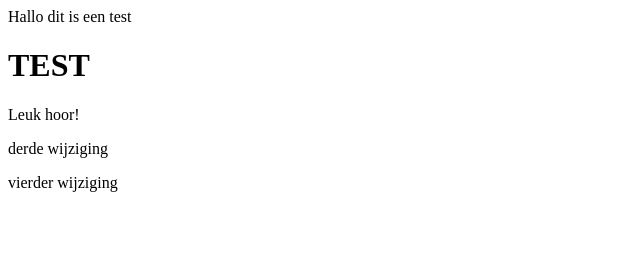
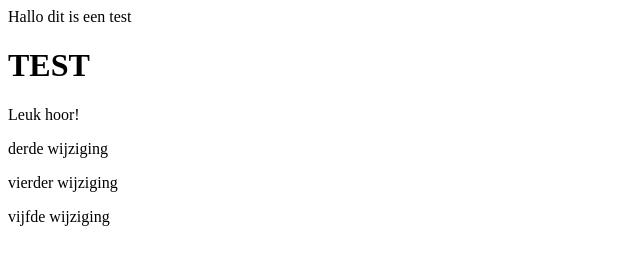
Before and after one commit to rjpdeen/git-test, a website: page index.html in a window 1280 px wide. Shown: the whole page, without its empty margins (0-640 px from the left). Drawn offline with Linux system fonts and the light colour scheme.

Commit message:
fifth commit

```diff
--- a/index.html
+++ b/index.html
@@ -6,6 +6,7 @@
 <p>Leuk hoor!</p>
 <p>derde wijziging</p>
 <p>vierder wijziging</p>
+<p>vijfde wijziging</p>
 
 </body>
 </html>
```
Also changed, not shown: package.json (added, +24 -0 lines), 2 other files.
